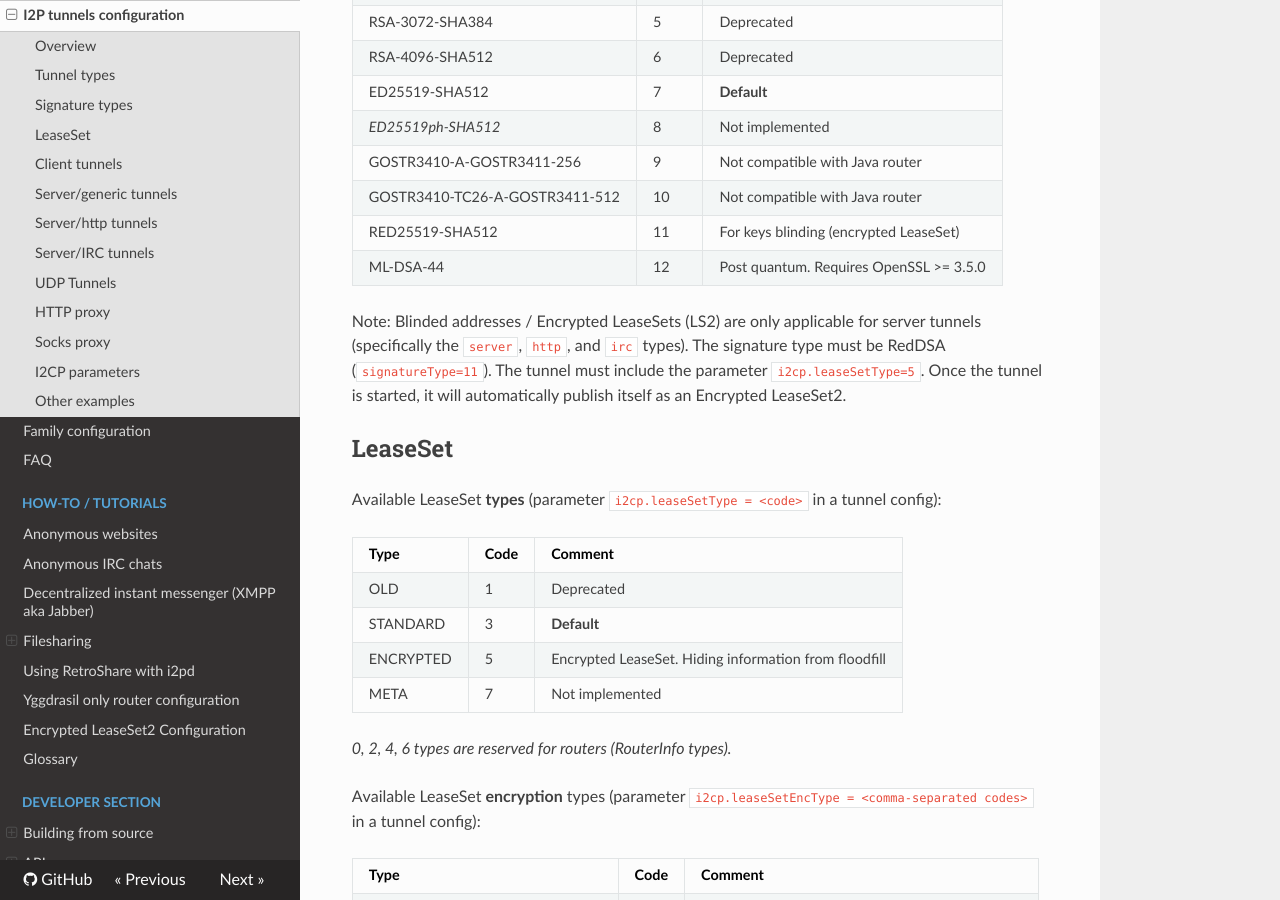
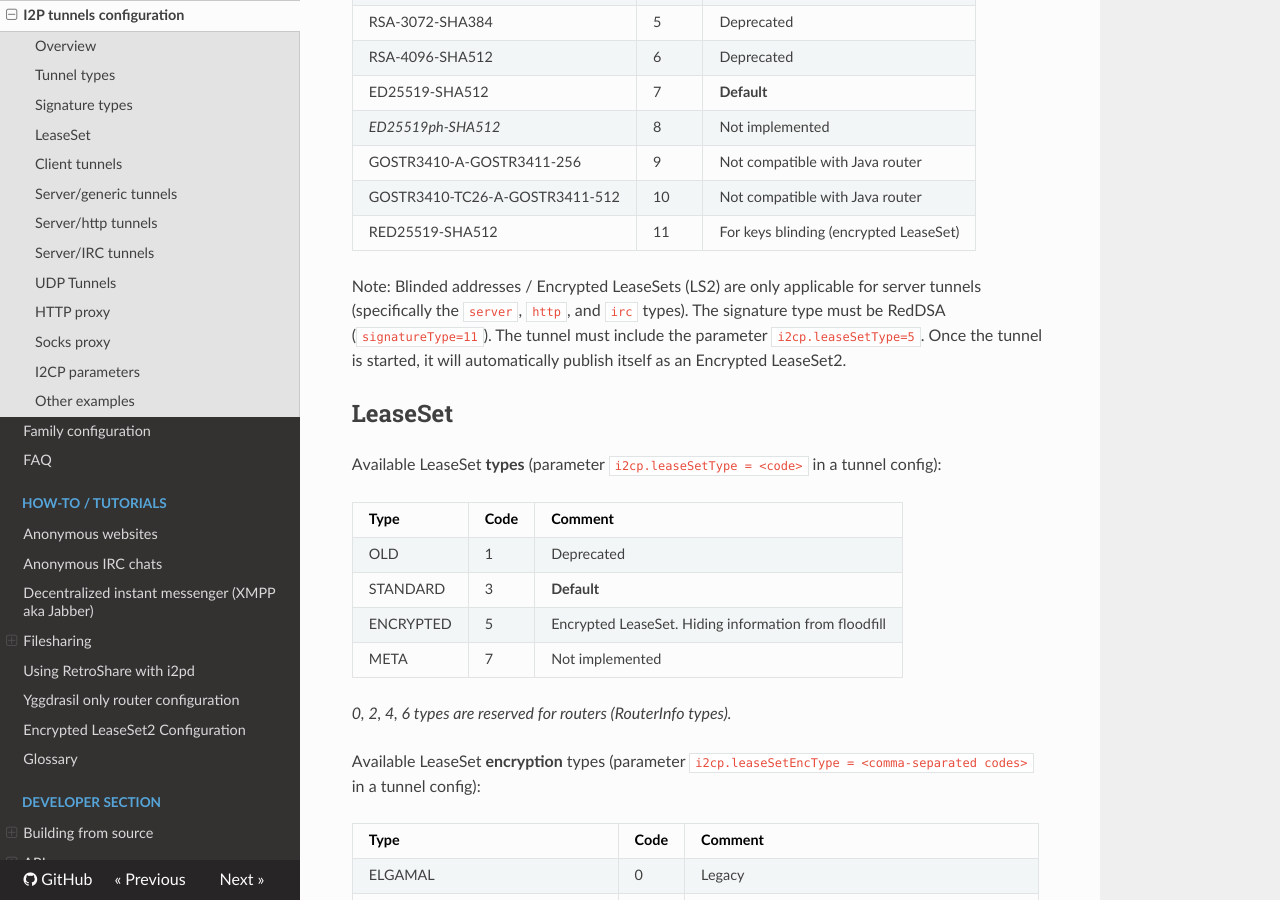
Before and after one commit to PurpleI2P/i2pd_docs_en, an MkDocs documentation site: the page built from docs/user-guide/tunnels.md, in a window 1280 px wide and 900 px high, scrolled down 1320 px. Built offline with MkDocs 1.6.1, drawn with Linux system fonts in a browser that asks for light colours; nearby versions of some CDN libraries.

Commit message:
Removed MLDSA44

```diff
--- a/docs/user-guide/tunnels.md
+++ b/docs/user-guide/tunnels.md
@@ -54,7 +54,6 @@ ED25519-SHA512                       | 7    | **Default**
 GOSTR3410-A-GOSTR3411-256            | 9    | Not compatible with Java router
 GOSTR3410-TC26-A-GOSTR3411-512       | 10   | Not compatible with Java router
 RED25519-SHA512                      | 11   | For keys blinding (encrypted LeaseSet)
-ML-DSA-44                            | 12   | Post quantum. Requires OpenSSL >= 3.5.0
 
 Note: Blinded addresses / Encrypted LeaseSets (LS2) are only applicable for server tunnels (specifically the `server`, `http`, and `irc` types). The signature type must be RedDSA (`signatureType=11`). The tunnel must include the parameter `i2cp.leaseSetType=5`. Once the tunnel is started, it will automatically publish itself as an Encrypted LeaseSet2.
 
```
